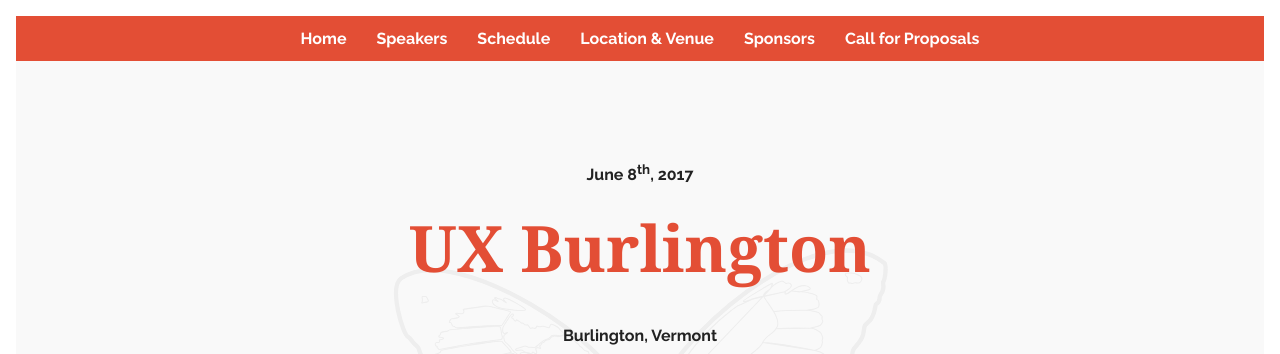
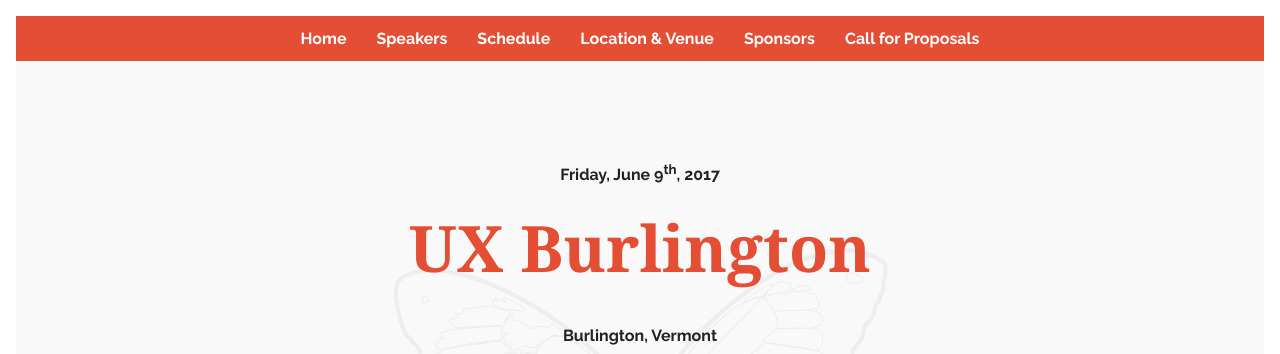
Before and after one commit to AgilionApps/ux-burlington-2017, a Jekyll site: the page built from index.html, in a window 1280 px wide and 900 px high. Shown: the top 354 px of the window. Built offline with Jekyll 4.4.1, drawn with Linux system fonts in a browser that asks for light colours; some web fonts are replaced; comment, search, counter and statistics services are not loaded.

Commit message:
specify Friday

```diff
--- a/index.html
+++ b/index.html
@@ -7,7 +7,7 @@
 
 <section id='overview'>
   <div class='wrapper'>
-    <h4>June 8<sup>th</sup>, 2017</h4>
+    <h4>Friday, June 9<sup>th</sup>, 2017</h4>
     <h1>UX Burlington</h1>
     <h4>Burlington, Vermont</h4>
     <p>
```
